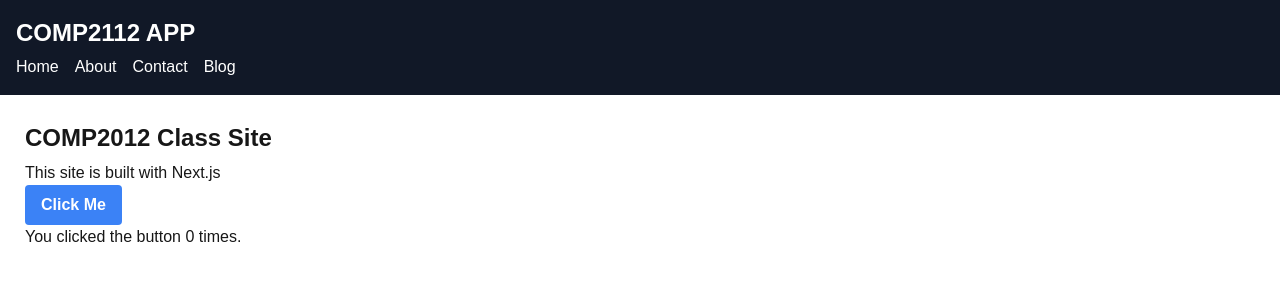
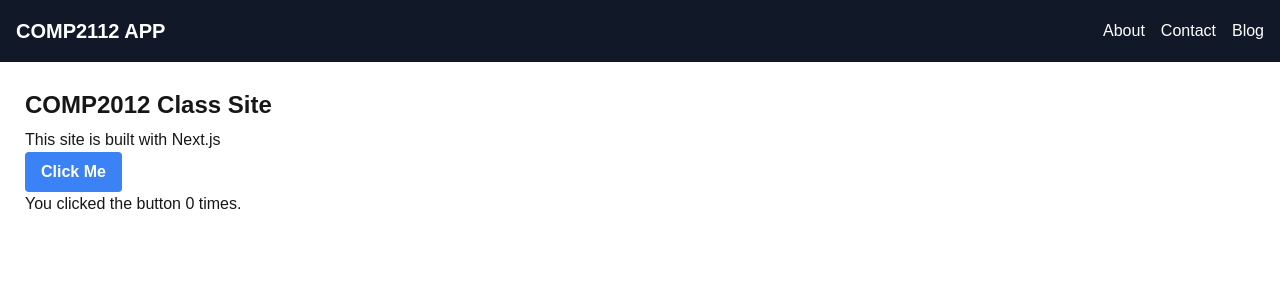
Before and after one commit to Tara-Fortis/my-app, a Next.js app: page / in a window 1280 px wide. Shown: the top 300 px of the page. Built offline with nearby package versions, Linux system fonts and the light colour scheme.

Commit message:
path for Active link in navbar, updated styles

```diff
--- a/src/app/components/Navbar.tsx
+++ b/src/app/components/Navbar.tsx
@@ -1,14 +1,31 @@
+'use client';
 import Link from "next/link";
+import { usePathname } from "next/navigation";
 
 export default function Navbar() {
+    // get current url
+    const pathname = usePathname();
+    // set link class depending if it matches the current url or not (active/inactive)
+    const getLinkClass = (href: string) => {
+        //pathname === href || pathname.startsWith(href + '/') ? 'activeLink' : 'inactiveLink'
+        if (pathname === href || pathname.startsWith(href + '/')) {
+            return 'activeLink';
+        }
+        else {
+            return 'inactive Link';
+        }
+    }
     return (
-        <nav className="bg-gray-900 text-white p-4 flex flex-col md:flex-row md:justify-between md:items-right">
-            <h1 className="text-xl font-bold mb-2 md:mb-0">COMP2112 APP</h1>
-            <ul className="flex flex-col md:flex-row md:space-x-4">
-                <li><Link href="/" className="hover:text-gray-300">Home</Link></li>
-                <li><Link href="/about" className="hover:text-gray-300">About</Link></li>
-                <li><Link href="/contact" className="hover:text-gray-300">Contact</Link></li>
-                <li><Link href="/blog" className="hover:text-gray-300">Blog</Link></li>
+        <nav>
+            <h1 className="brand">
+                <Link href="/">
+                    COMP2112 APP
+                </Link>
+            </h1>
+            <ul className="navElements">
+                <li><Link href="/about" className={getLinkClass('/about')}>About</Link></li>
+                <li><Link href="/contact" className={getLinkClass('/contact')}>Contact</Link></li>
+                <li><Link href="/blog" className={getLinkClass('/blog')}>Blog</Link></li>
             </ul>
         </nav>
     );
--- a/src/app/globals.css
+++ b/src/app/globals.css
@@ -24,6 +24,7 @@ body {
   color: var(--foreground);
   font-family: Arial, Helvetica, sans-serif;
 }
+
 /* Custom styling to remove tailwind bloat */
 h1 {
   font-weight: bold;
@@ -103,9 +104,24 @@ nav {
 }
 
 @media (min-width: 768px) {
+  nav {
+    flex-direction: row;
+    justify-content: space-between;
+    align-items: center;
+  }
+
   .brand {
     margin-bottom: 0;
   }
+  .navElements {
+    flex-direction: row;
+    gap: 1rem;
+  }
+}
+
+.navElements{
+  display: flex;
+  flex-direction: row;
 }
 
 footer {
```
Lines whose indentation alone changed are shown as unchanged.
